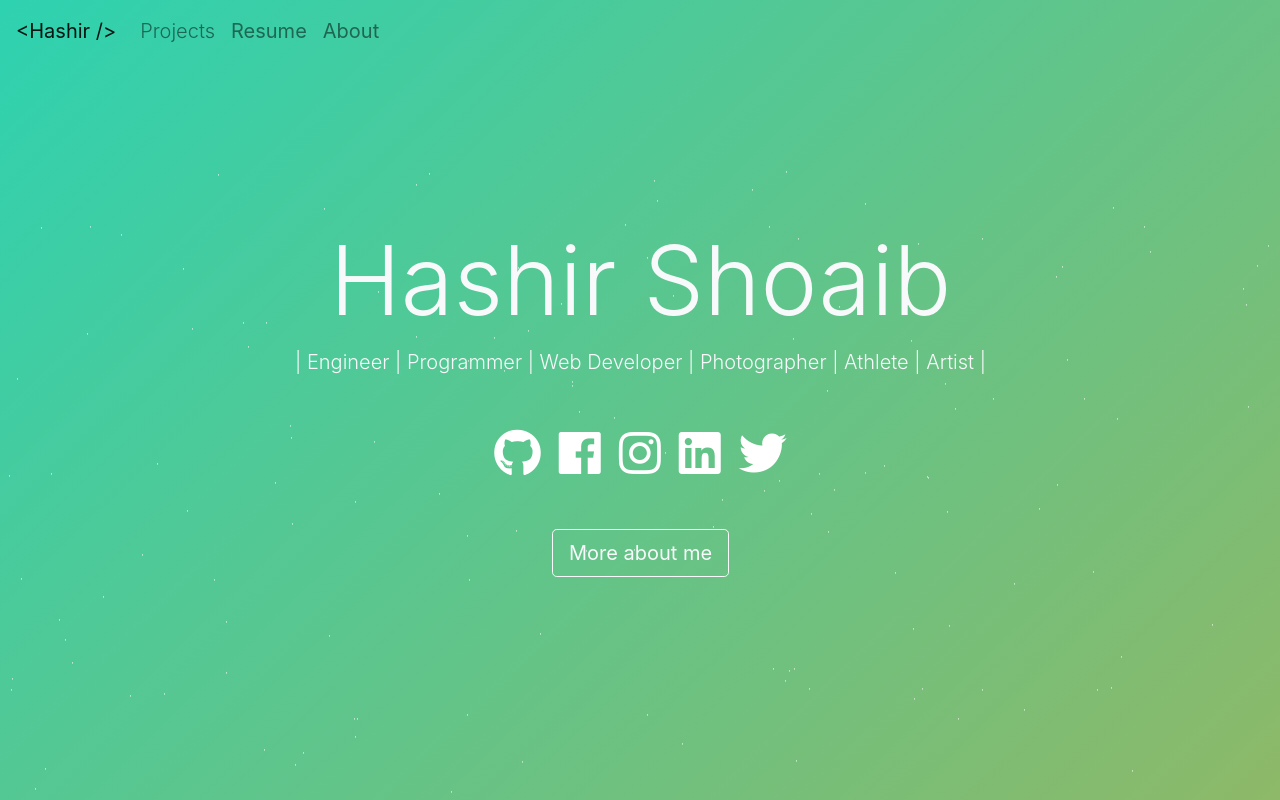
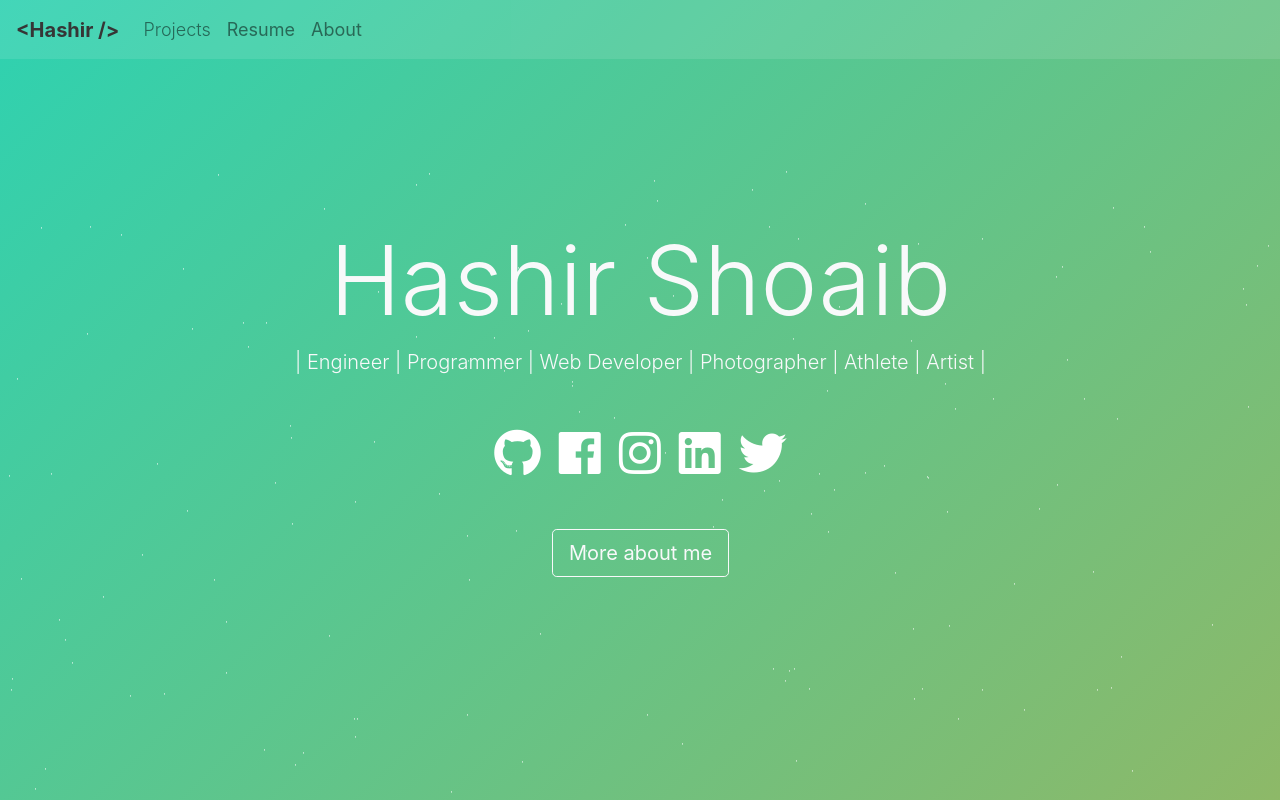
Before and after one commit to noru0916/portfolioSample, a React (Create React App) app: page / in a window 1280 px wide. Shown: the top 800 px of the page. Built offline with nearby package versions, Linux system fonts and the light colour scheme; no server answers.

Commit message:
Minimalistic navbar restyle

```diff
--- a/src/components/Navbar.jsx
+++ b/src/components/Navbar.jsx
@@ -1,30 +1,34 @@
-import React, { useState, useEffect } from "react";
-import { Link } from "react-router-dom";
-import Pdf from "../editable-stuff/resume.pdf";
-import { showBlog, FirstName } from "../editable-stuff/configurations.json";
-
+import React, { useState, useEffect } from "react"
+import { Link } from "react-router-dom"
+import Pdf from "../editable-stuff/resume.pdf"
+import { showBlog, FirstName } from "../editable-stuff/configurations.json"
+import styles from "./Navbar.module.css"
 const Navbar = (props) => {
-  const [isTop, setIsTop] = useState(true);
+  const [isTop, setIsTop] = useState(true)
   useEffect(() => {
     document.addEventListener("scroll", () => {
-      const istop = window.scrollY < 200;
+      const istop = window.scrollY < 150
       if (istop !== isTop) {
-        setIsTop(istop);
+        setIsTop(istop)
       }
-    });
-  }, [isTop]);
+    })
+  }, [isTop])
 
   return (
     <nav
-      className={`navbar navbar-expand-lg fixed-top navbar-light ${
-        isTop ? "bg-transparent" : "bg-gradient"
-      } `}
+      className={`navbar fixed-top navbar-light navbar-expand-xl ${
+        !isTop ? styles.navbarWhite : styles.navbarTransparent
+      }`}
+      id="main-navbar"
     >
-      <a className="navbar-brand" href={process.env.PUBLIC_URL + "/#home"}>
+      <a
+        className={`navbar-brand ${styles.brand}`}
+        href={process.env.PUBLIC_URL + "/#home"}
+      >
         {`<${FirstName} />`}
       </a>
       <button
-        className="navbar-toggler"
+        className={`navbar-toggler ml-auto ${styles.toggler}`}
         type="button"
         data-toggle="collapse"
         data-target="#navbarTogglerDemo02"
@@ -35,12 +39,15 @@ const Navbar = (props) => {
         <span className="navbar-toggler-icon"></span>
       </button>
 
-      <div className="collapse navbar-collapse" id="navbarTogglerDemo02">
-        <ul className="navbar-nav mr-auto mt-2 mt-lg-0">
+      <div
+        className="collapse navbar-collapse justify-content-end"
+        id="navbarTogglerDemo02"
+      >
+        <ul className={`navbar-nav mr-auto mt-2 mt-lg-0`}>
           {showBlog && (
             <li className="nav-item">
               <Link
-                className="nav-link lead"
+                className={`nav-link lead ${styles.navItem}`}
                 to={process.env.PUBLIC_URL + "/blog"}
               >
                 Blog
@@ -49,7 +56,7 @@ const Navbar = (props) => {
           )}
           <li className="nav-item">
             <a
-              className="nav-link lead"
+              className={`nav-link lead ${styles.navItem}`}
               href={process.env.PUBLIC_URL + "/#projects"}
             >
               Projects
@@ -57,7 +64,7 @@ const Navbar = (props) => {
           </li>
           <li className="nav-item">
             <a
-              className="nav-link lead"
+              className={`nav-link lead ${styles.navItem}`}
               href={Pdf}
               target="_blank"
               rel="noreferrer noopener"
@@ -67,7 +74,7 @@ const Navbar = (props) => {
           </li>
           <li className="nav-item">
             <a
-              className="nav-link lead"
+              className={`nav-link lead ${styles.navItem}`}
               href={process.env.PUBLIC_URL + "/#aboutme"}
             >
               <b>About</b>
@@ -76,7 +83,7 @@ const Navbar = (props) => {
         </ul>
       </div>
     </nav>
-  );
-};
+  )
+}
 
-export default Navbar;
+export default Navbar
--- /dev/null
+++ b/src/components/Navbar.module.css
@@ -0,0 +1,36 @@
+.navbarTransparent {
+  background-color: rgba(255, 255, 255, 0.1);
+  transition: background-color 0.2s;
+}
+.navbarWhite {
+  background-color: rgba(255, 255, 255, 0.97);
+  transition: background-color 0.2s;
+}
+@media (max-width: 36em) {
+  .navbarTransparent {
+    background-color: rgba(255, 255, 255, 0.85);
+  }
+}
+.navbar a {
+  padding-top: 0;
+  padding-bottom: 0;
+}
+.navItem {
+  font-size: 18px;
+  transition: color, 0.2s;
+}
+
+.brand {
+  color: #363636 !important;
+  font-weight: 700;
+}
+
+.toggler {
+  border: none;
+  padding: 4px;
+  border-radius: 4px;
+}
+.toggler:focus {
+  outline: none;
+  background-color: rgba(0, 0, 0, 0.05);
+}
```
